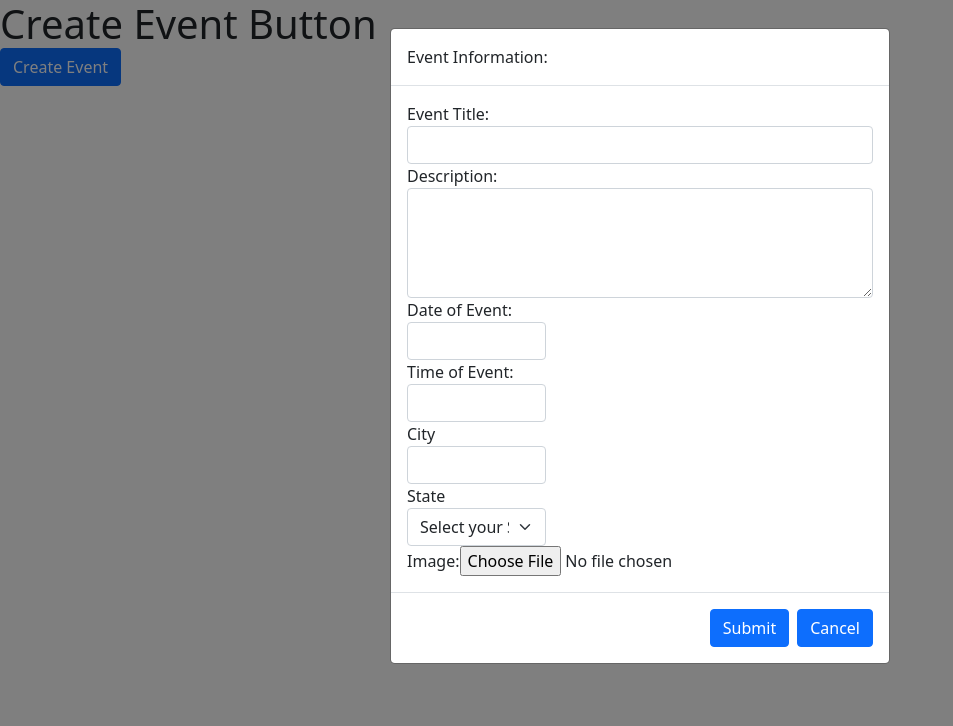
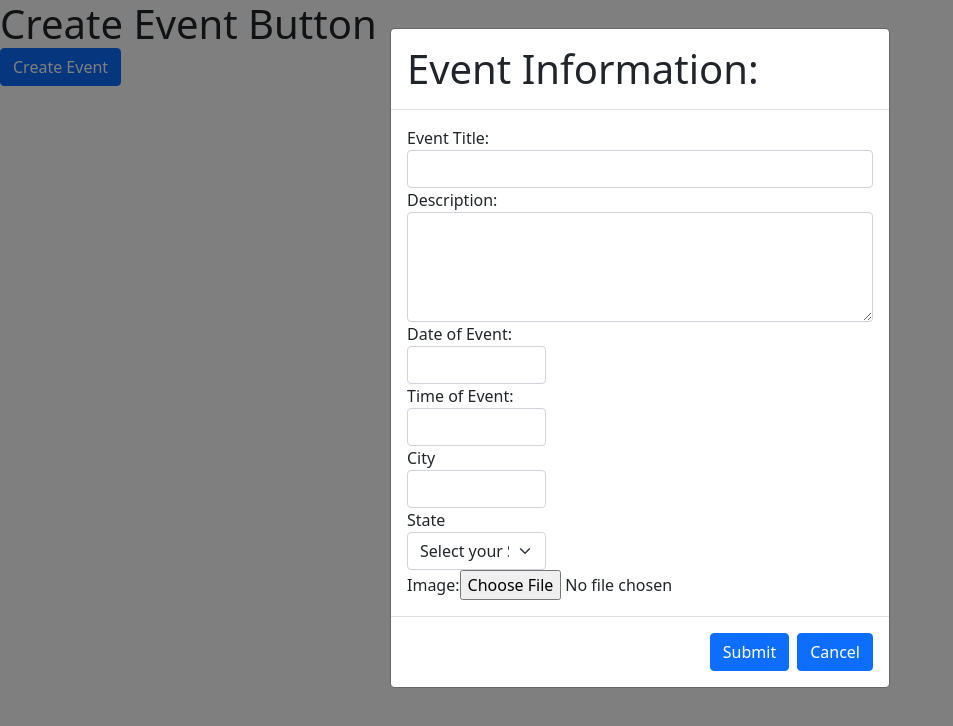
Before and after one commit to PrimitiveJ/Sapient-Community-Outreach-Application, a React (Create React App) app in the folder client/: page /home in a window 1280 px wide. Shown: the top 726 px of the page, without its empty margins (0-953 px from the left). Built offline with nearby package versions, Linux system fonts and the light colour scheme; a web font is replaced by a local one.

Commit message:
Added better header to modal

```diff
--- a/client/src/pages/EventCreationPage/index.jsx
+++ b/client/src/pages/EventCreationPage/index.jsx
@@ -9,7 +9,7 @@
 
 import React, {useState} from "react";
 import Card from 'react-bootstrap/Card';
-import {Modal, ModalHeader, ModalBody, ModalFooter, Form, FormSelect} from 'react-bootstrap'
+import {Modal, ModalHeader, ModalBody, ModalFooter, Form} from 'react-bootstrap'
 import Button from 'react-bootstrap/Button';
 
 const everystate = [
@@ -161,7 +161,7 @@ export default class EventCreationPage extends React.Component {
                     <form onSubmit={
                         this.handleSubmit
                     }>
-                        <ModalHeader>Event Information:</ModalHeader>
+                        <ModalHeader><h1>Event Information:</h1></ModalHeader>
                         <ModalBody>
                             <div className="row">
                                 <div className="form-group col-md-12">
```
